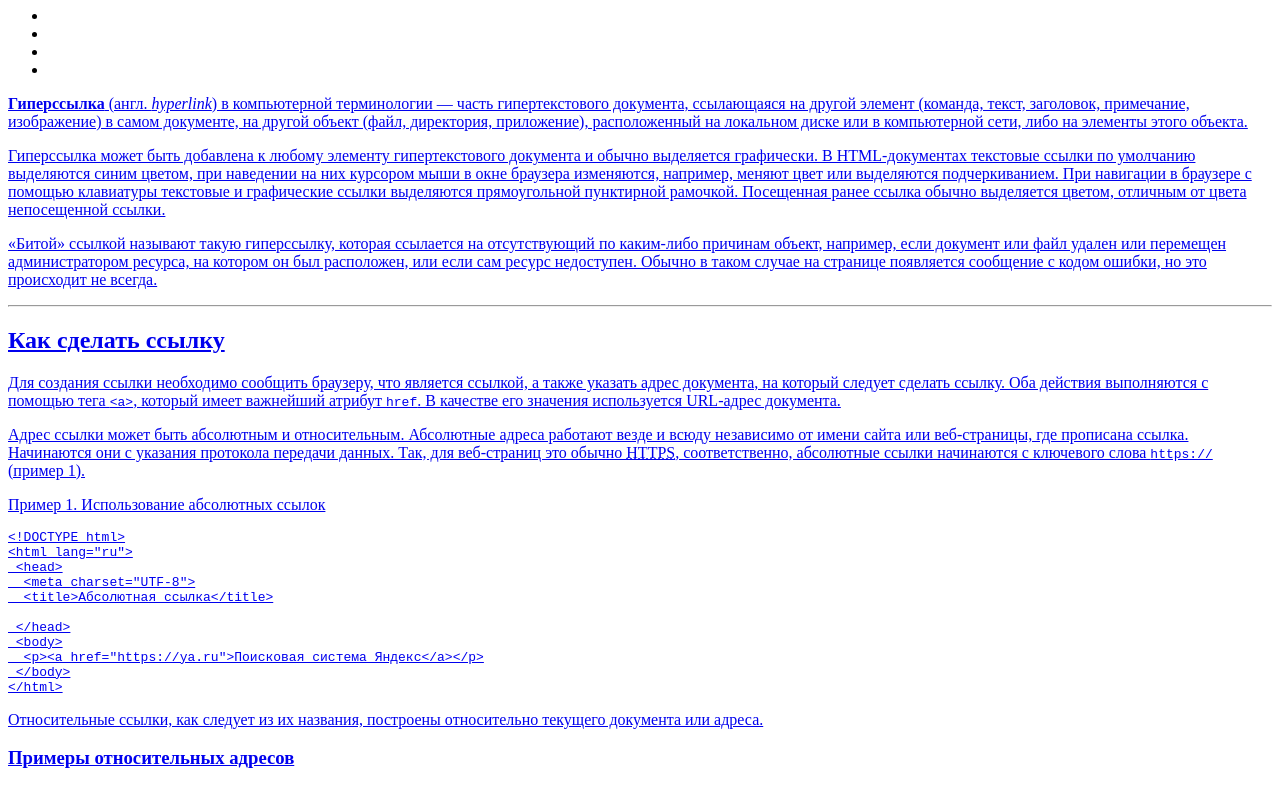
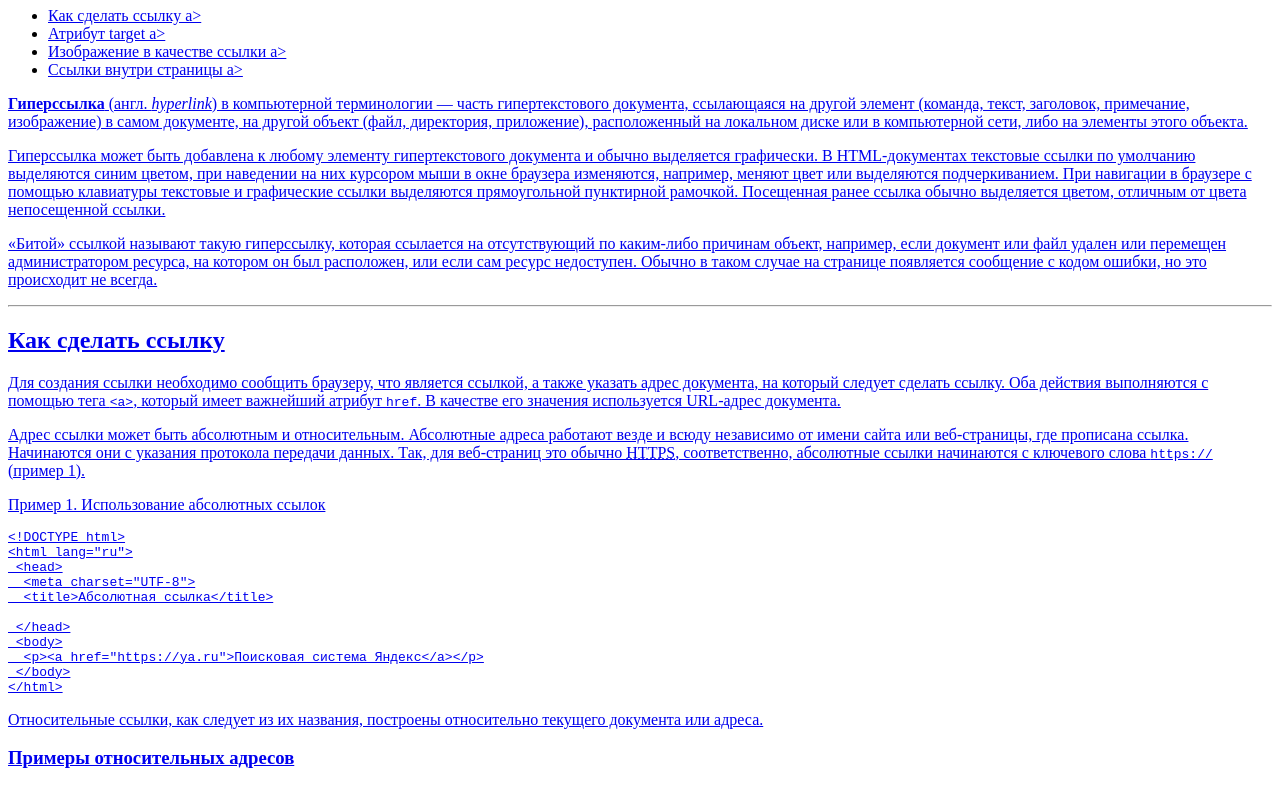
Before and after one commit to AlexKar575/AlexKar575.github.io, a plain HTML site: page lab1/lab1_2.html in a window 1280 px wide. Shown: the part 73-858 px from the top of the page. Drawn offline with Linux system fonts and the light colour scheme.

Commit message:
Update lab1_2.html

```diff
--- a/lab1/lab1_2.html
+++ b/lab1/lab1_2.html
@@ -9,10 +9,10 @@
 <nav>
 <!-- Сделайте элементы списка ссылками на соответствующие заголовки h2 -->
 	<ul>
-		<li><a href="#section1"Как сделать ссылку a></li>
-		<li><a href="#section2"Атрибут target a></li>
-		<li><a href="#section3"Изображение в качестве ссылки a></li>
-		<li><a href="#section4"Ссылки внутри страницы a></li>
+		<li><a href="#section1">Как сделать ссылку a></li>
+		<li><a href="#section2">Атрибут target a></li>
+		<li><a href="#section3">Изображение в качестве ссылки a></li>
+		<li><a href="#section4">Ссылки внутри страницы a></li>
 	</ul>
 </nav>
 
```
